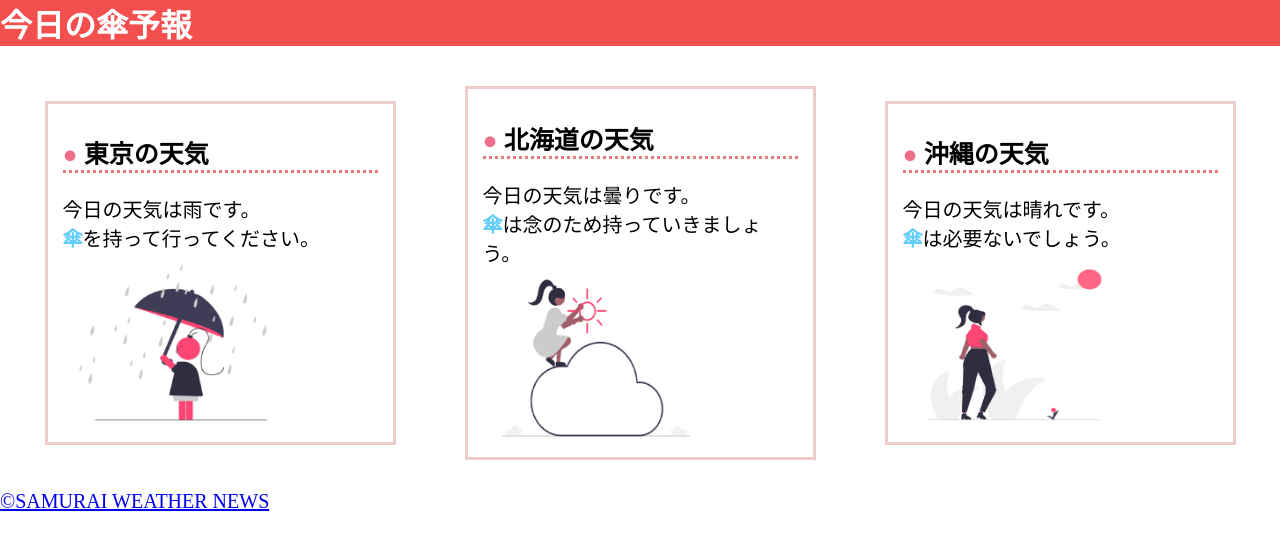
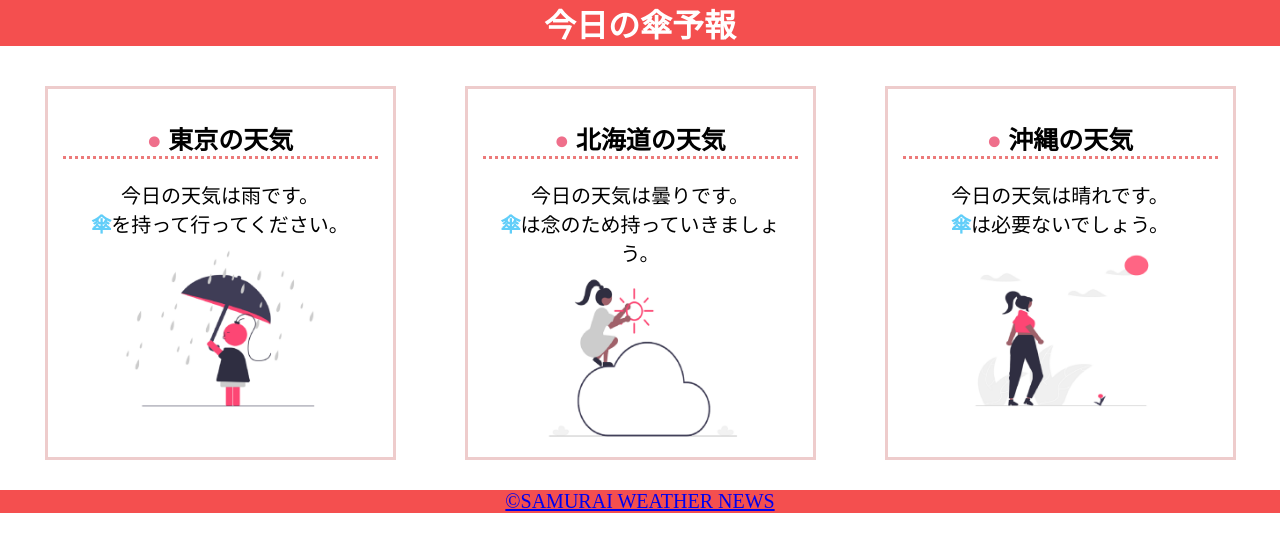
Before and after one commit to NashiNotane/html-css-basic-kadai, a plain HTML site: page kadai_022/kadai_022.html in a window 1280 px wide. Drawn offline with Linux system fonts and the light colour scheme.

Commit message:
mainの修正

```diff
--- a/kadai_022/style.css
+++ b/kadai_022/style.css
@@ -5,8 +5,7 @@ p,a {
   font-size: 20px ;
 }
 header {
-  margin-left: auto;
-   margin-right: auto;
+  text-align: center;
   margin-bottom: 20px;
   background-color: rgb(244,79,79);
 }
@@ -25,7 +24,7 @@ main {
   flex-basis: 25% ;
   padding: 10px 15px 10px 15px ;
   margin: 20px 0 20px 0 ;
-  align-self: center ;
+  text-align: center ;
 }
 h2 {
   font-size: 25px ;
@@ -43,3 +42,7 @@ h2::before{
   margin: 10px 0 10px o ;
   width: 70% ;
 }
+footer {
+  background-color: rgb(244,79,79);
+  text-align:center ;
+}
```
